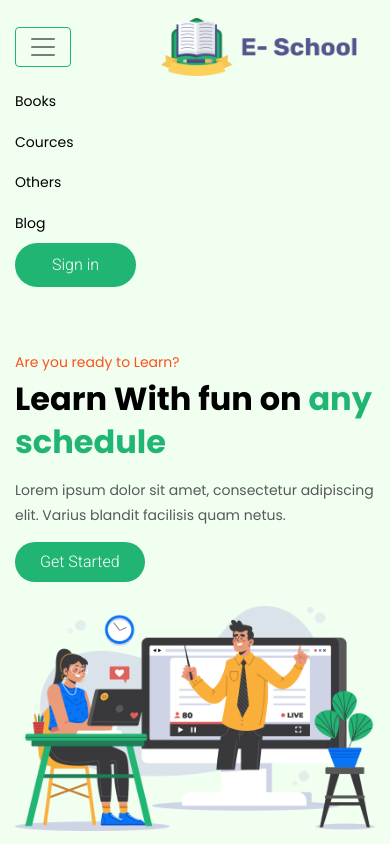
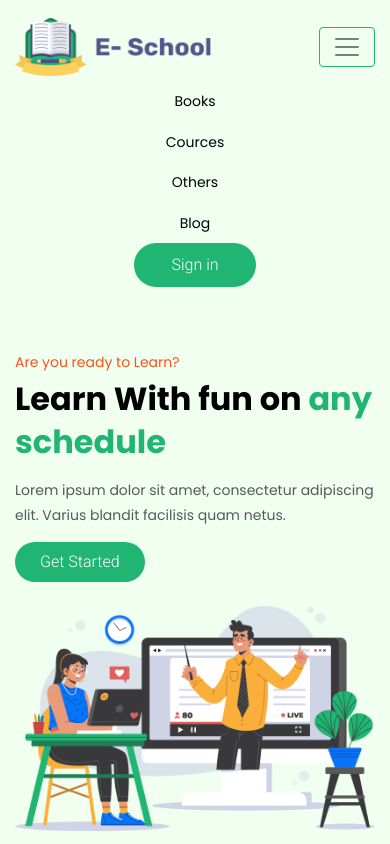
Before and after one commit to iamsaief/ph-e-school, a plain HTML site: page index.html in a window 390 px wide. Both pictures are taken after a click on the button "Toggle navigation". Shown: the top 844 px of the page. Drawn offline with nearby package versions, Linux system fonts and the light colour scheme.

Commit message:
fixed navbar

```diff
--- a/assets/css/style.css
+++ b/assets/css/style.css
@@ -51,6 +51,9 @@ img {
 .navbar-light .navbar-nav .nav-link {
 	color: #000;
 	transition: 0.1s;
+}
+.navbar-nav .nav-item {
+	text-align: center;
 }
 .navbar-nav .nav-item:not(:last-child) {
 	margin-right: 24px;
@@ -293,6 +296,9 @@ img {
 	br {
 		display: none;
 	}
+	.navbar-nav .nav-item:not(:last-child) {
+		margin-right: 0px;
+	}
 	.hero-content h2 {
 		font-size: 2rem;
 		line-height: 1.35;
--- a/index.html
+++ b/index.html
@@ -40,30 +40,25 @@
 		<header class="header">
 			<div class="container">
 				<nav class="navbar navbar-expand-lg navbar-light">
-					<button
-						class="navbar-toggler"
-						type="button"
-						data-toggle="collapse"
-						data-target="#navbarTogglerDemo03"
-						aria-controls="navbarTogglerDemo03"
-						aria-expanded="false"
-						aria-label="Toggle navigation"
-					>
-						<span class="navbar-toggler-icon"></span>
-					</button>
 					<a class="navbar-brand" href="#">
 						<img
 							class="d-block w-100"
 							src="assets/img/icon/Logo.png"
 							alt="Logo"
 							style="max-width: 198px;"
-						/>
-					</a>
-
-					<div
-						class="collapse navbar-collapse"
-						id="navbarTogglerDemo03"
+					/></a>
+					<button
+						class="navbar-toggler"
+						type="button"
+						data-toggle="collapse"
+						data-target="#navbarNav"
+						aria-controls="navbarNav"
+						aria-expanded="false"
+						aria-label="Toggle navigation"
 					>
+						<span class="navbar-toggler-icon"></span>
+					</button>
+					<div class="collapse navbar-collapse" id="navbarNav">
 						<ul class="navbar-nav ml-auto">
 							<li class="nav-item">
 								<a class="nav-link" href="#">Books</a>
```
